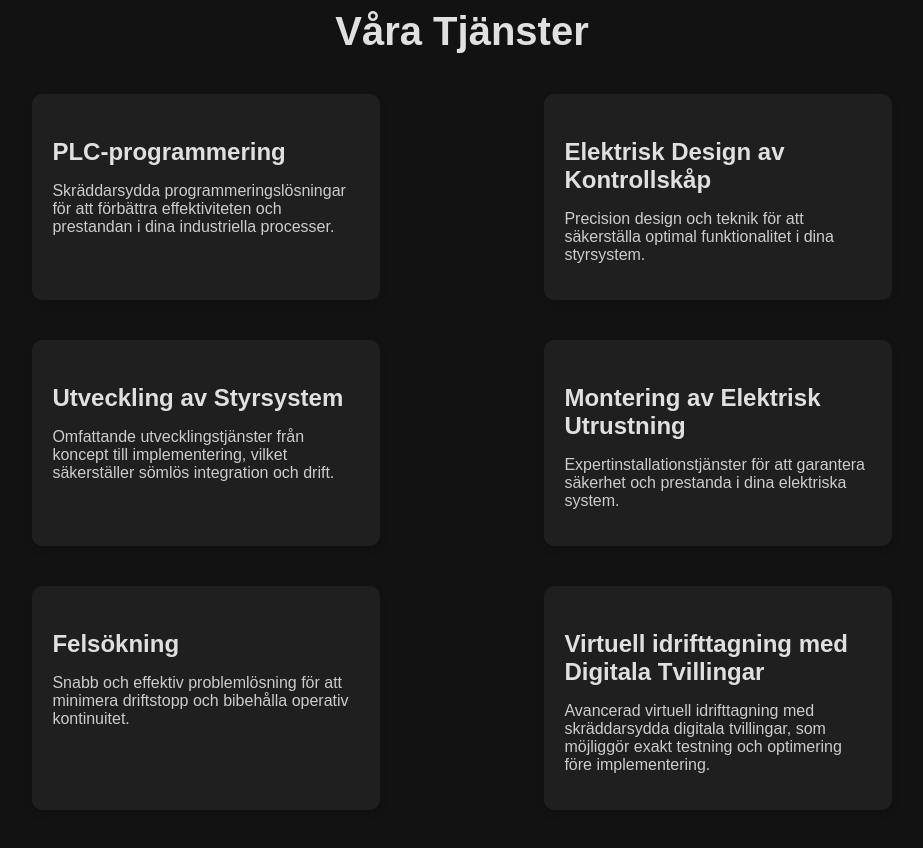
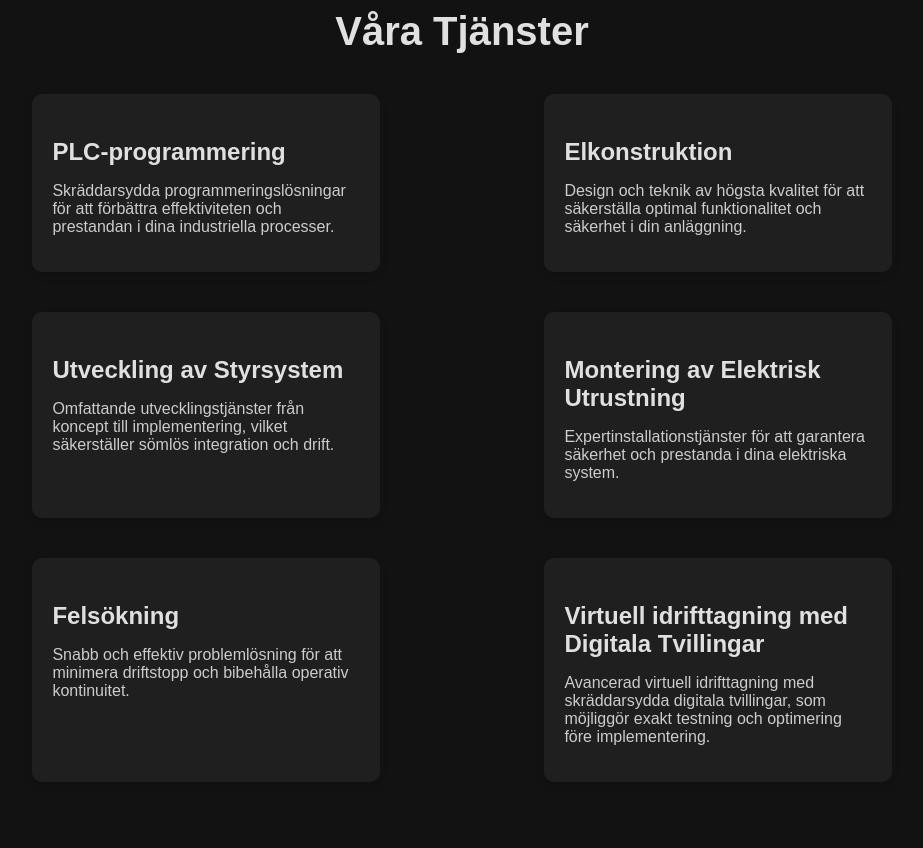
Before and after one commit to AnJ-Automa/AutomaStyrteknikWebsite, a plain HTML site: page index.html in a window 1280 px wide. Shown: the part 840-1688 px from the top of the page, without its empty margins (178-1101 px from the left). Drawn offline with Linux system fonts and the light colour scheme.

Commit message:
Update index.html

```diff
--- a/index.html
+++ b/index.html
@@ -45,8 +45,8 @@
                     <p>Skräddarsydda programmeringslösningar för att förbättra effektiviteten och prestandan i dina industriella processer.</p>
                 </div>
                 <div class="service-card">
-                    <h3>Elektrisk Design av Kontrollskåp</h3>
-                    <p>Precision design och teknik för att säkerställa optimal funktionalitet i dina styrsystem.</p>
+                    <h3>Elkonstruktion</h3>
+                    <p>Design och teknik av högsta kvalitet för att säkerställa optimal funktionalitet och säkerhet i din anläggning.</p>
                 </div>
                 <div class="service-card">
                     <h3>Utveckling av Styrsystem</h3>
```
